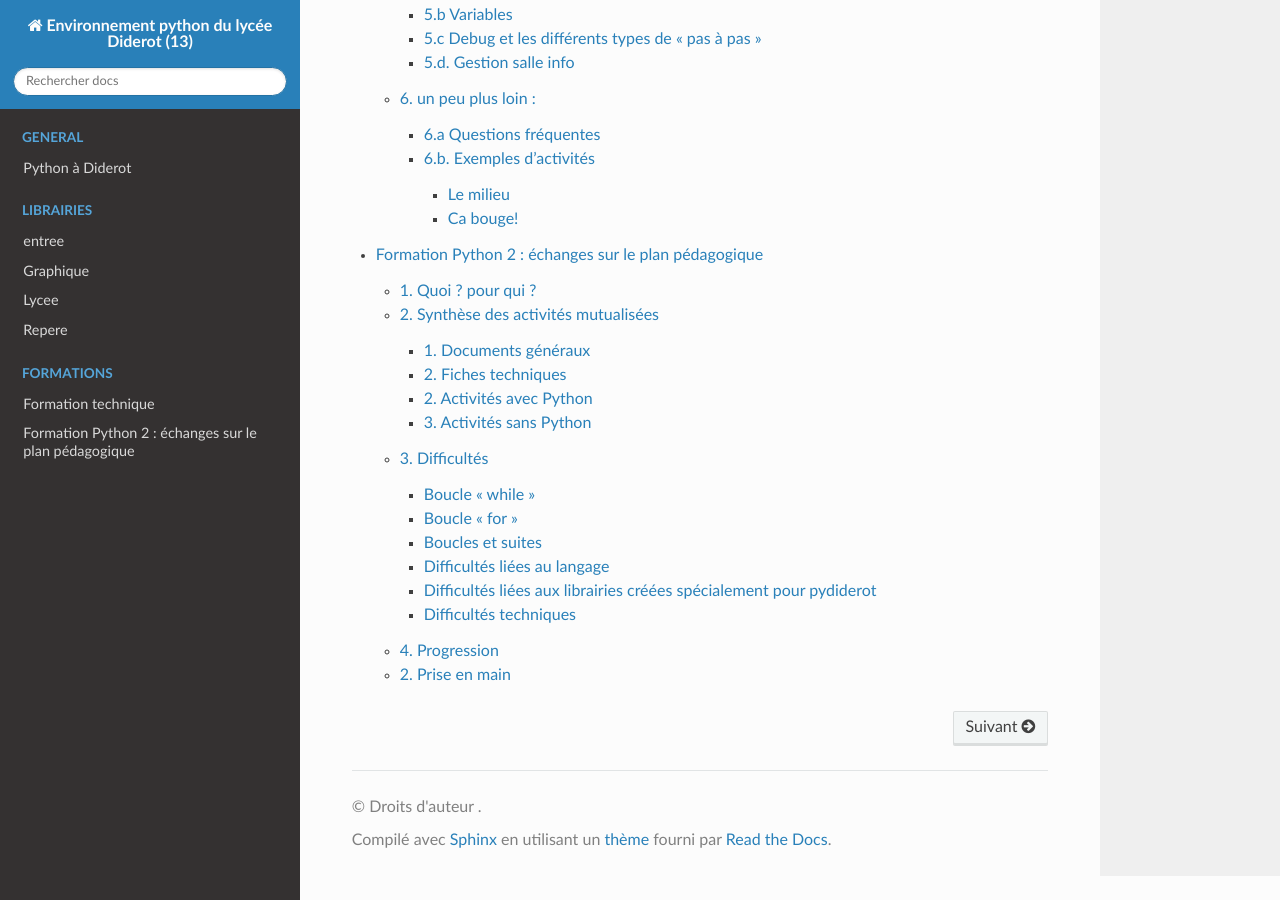
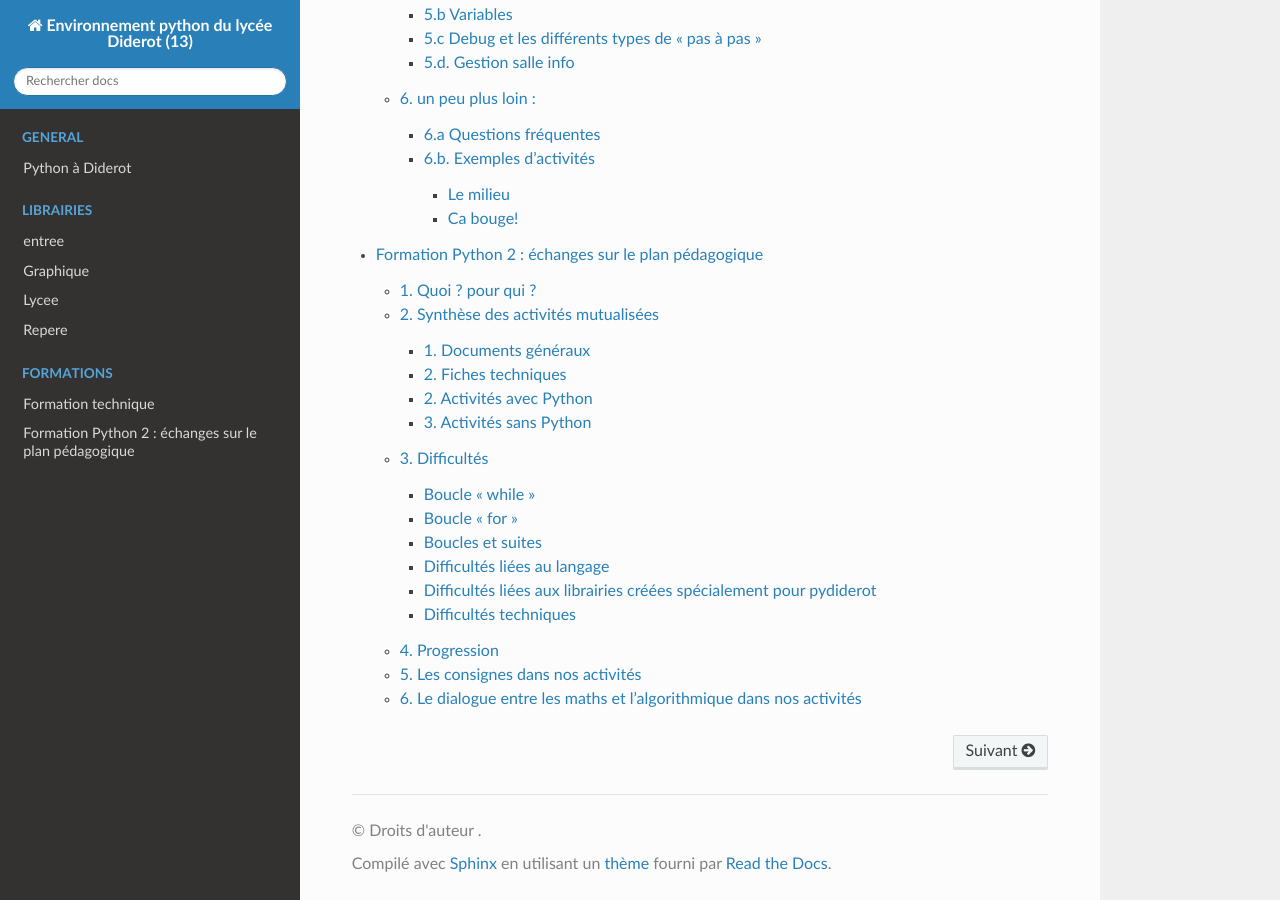
Before and after one commit to Pydiderot/pydiderotIDE, a Sphinx documentation site: the page built from docs/toctree.rst, in a window 1280 px wide and 900 px high, scrolled down 1945 px. Built offline with Sphinx 7.4.7 and the Read the Docs theme 2.0.0, drawn with Linux system fonts in a browser that asks for light colours; some of the changed lines change nothing that is shown.

Commit message:
Update enseignants2.md

````diff
--- a/docs/formation/enseignants2.md
+++ b/docs/formation/enseignants2.md
@@ -16,79 +16,92 @@
 
 ## 2. Synthèse des activités mutualisées
 
-Les documents qui se trouvent dans : `Atrium > Site des professeurs de maths > Documents > Python > Mutualisation` se répartissent ainsi : il y a des documents généraux, des fiches techniques, des activités à faire avec les élèves (certaines avec Python, d'autres sans Python).
+Les documents qui se trouvent dans : `Atrium > Mes sites > Professeurs de maths > Documents > Python > Mutualisation` se répartissent ainsi : il y a des documents généraux, des fiches techniques, des activités à faire avec les élèves (certaines avec Python, d'autres sans Python).
 
 #### 1. Documents généraux
  - une liste d'idées d'algorithmes qui peuvent être en lien avec les programmes
 
- *fichier "progression algo en parallèle.odt", Loïc*
+  *fichier "progression algo en parallèle.odt", Loïc*
+
 
  - quelques trames de séances très basiques sur la prise en main, les opérations de base, une première fonction, le début avec les listes (Python)
 
- *fichier "séances_python.odt", Loïc*
+  *fichier "séances_python.odt", Loïc*
+
 
  - des remarques sur l'introduction progressive de la notion de variable, avec quelques idées d'activités
 
- *fichier "progression début algo", Paul*
+  *fichier "progression début algo", Paul*
+
 
 #### 2. Fiches techniques
 
  - une fiche à donner aux élèves, reprenant la liste des commandes disponibles, avec à chaque fois une description et un exemple. Cette fiche correspond à un petit environnement javascript, du genre de celui [visible ici](http://byachepaul.web4me.fr/GeometrieJeuxVideo/2nde/build/index.html), et repris [en blockly ici](http://byachepaul.web4me.fr/blockly/v1/).
  Il faudrait la refaire pour pydiderot. Il serait sans doute judicieux également de créer un environnement Blockly qui mime pydiderot, de façon à pouvoir basculer facilement de l'un à l'autre, notamment en classe de seconde...
 
- *fichier "Liste instructions python.pdf", Paul*
+  *fichier "Liste instructions python.pdf", Paul*
 
 #### 2. Activités avec Python
 
  - deux activités sur la recherche du maximum d'une fonction (boucles while en python et utilisation de la librairie "repère")
 
- *fichier "2nde act algo fonction max.odt", Paul*
+  *fichier "2nde act algo fonction max.odt", Paul*
+
 
  - un TP de 1S avec boucle for, boucle while et librairie "repère"
 
- *fichier "TP_1S.odt", Clément*
+  *fichier "TP_1S.odt", Clément*
+
 
  - une activité de 1STI2D (prise en main de Python, boucle for, à réécrire avec la nouvelle version de pydiderot)
 
- *fichier "1STI2D_La fusée dans l’espace.pdf",Loïc*
+  *fichier "1STI2D_La fusée dans l’espace.pdf",Loïc*
+
 
  - une activité sur les suites en 1S qui donne lieu a un travail sur les boucles
 
- *fichier "Activités suites et boucles.pdf", Loïc*
+  *fichier "Activités suites et boucles.pdf", Loïc*
+
 
 #### 3. Activités sans Python
 
-- une activité sans ordinateur, pour mettre en évidence la notion de boucle et celle de variable
+ - une activité sans ordinateur, pour mettre en évidence la notion de boucle et celle de variable
 
- *fichier "act debranchee boucle et variable (1).odt", Paul*
+  *fichier "act debranchee boucle et variable (1).odt", Paul*
+
 
  - une activité sur la découverte de la dérivée de la fonction carrée en réalisant l'enveloppe d'une famille de droites (boucle 'for' *préparée* dans un outil Wims)
 
- *fichier "1STD2A act tangentes fonction carrée.odt", Paul*
+  *fichier "1STD2A act tangentes fonction carrée.odt", Paul*
+
 
  - une activité de 2nde pour utiliser les coordonnées (variable, boucle, code à modifier facilement, mais compliqué à écrire pour les élèves)(Javascript)
 
- *fichier "2nde act algo enonce (javascript).odt", Paul*
+  *fichier "2nde act algo enonce (javascript).odt", Paul*
+
 
  - une activité de seconde sur les vecteurs (coordonnées de vecteurs pour faire rebondir une balle en mouvement sur les parois d'un rectangle)(blockly)
 
- *fichier "act 2nde vecteurs blockly.odt", Paul*
+  *fichier "act 2nde vecteurs blockly.odt", Paul*
+
 
  - un exercice d'entraînement où il faut créer du code blockly
 
- *fichier "2nde axo algo blocklypouraujourdhui.odt", Paul*
+  *fichier "2nde axo algo blocklypouraujourdhui.odt", Paul*
 
-- une activité plus difficile où il faut utiliser les intervalles et la logique pour programmer une fonction qui détecte si deux rectangles s'intersectent ou non (pseudo-code / javascript)
 
- *fichier "2nde act algo jeu video intervalles.odt", Paul*
+ - une activité plus difficile où il faut utiliser les intervalles et la logique pour programmer une fonction qui détecte si deux rectangles s'intersectent ou non (pseudo-code / javascript)
+
+  *fichier "2nde act algo jeu video intervalles.odt", Paul*
+
 
  - Quelques idées pour la TSTD2A (javascript / pseudo-code)
 
- [*voir ici*](http://byachepaul.web4me.fr/GeometrieJeuxVideo/Tale/build/index.html)
+  [*voir ici*](http://byachepaul.web4me.fr/GeometrieJeuxVideo/Tale/build/index.html)
 
  - Quelques idées pour la seconde (javascript)
 
- [*voir ici*](http://byachepaul.web4me.fr/GeometrieJeuxVideo/2nde/build/index.html)
+  [*voir ici*](http://byachepaul.web4me.fr/GeometrieJeuxVideo/2nde/build/index.html)
 
 ## 3. Difficultés
 ### La notion de variable
@@ -96,22 +109,78 @@
 
 Ceci dit, différentes utilisations existent : `x=5` est plus simple à comprendre pour les élèves que `x=x+1` ou que `for j in range(5)`...
 
-Pour y aller en douceur, on peut par exemple faire une première activité "débranchée" (mais cela peut sembler inutile lorsqu'ils ont déjà travaillé ce genre de chose au collège...).
+Pour y aller en douceur, on peut par exemple faire une première activité "débranchée" (mais cela peut sembler inutile lorsqu'ils ont déjà travaillé ce genre de choses au collège...).
+
+Un exemple d'activité débranchée où le codage de `j=j+1` s'impose :
+
+.. figure:: https://raw.githubusercontent.com/cspaier/pydiderot/dev/docs/formation/variable_necessaire.PNG
+    :align: center
+    :width: 200px
+
 
 On peut aussi faire un travail préalable en maths (avant ou en parallèle du travail en algo) : faire une ou deux études de fonctions où les variables sont modélisées par des curseurs GeoGebra par exemple...
 
 ### La notion de boucle
+
+Remarques générales : la notion de boucle pose moins de problème aux élèves que la notion de variable. On peut très bien faire des boucles sans variable, par exemple en blockly ou en "débranché". L'instruction est alors du type "répéter 5 fois...". Les élèves comprennent très bien l'intérêt de demander à l'ordinateur de répéter plusieurs fois les mêmes instructions.
+
+Un exemple d'image qu'on peut générer avec une fonction "entier_aleatoire()" et des boucles de type "répéter 1000 fois". Aucune variable n'est nécessaire.
+
+.. figure:: https://raw.githubusercontent.com/cspaier/pydiderot/dev/docs/formation/avec_fonction_mais_sans_variable.PNG
+    :align: center
+    :width: 200px
+
+Une autre activité où une boucle est nécessaire :
+
+
+.. figure:: https://raw.githubusercontent.com/cspaier/pydiderot/dev/docs/formation/boucle_sans_variable.PNG
+    :align: center
+    :width: 250px
+
+Cependant, en Python, difficile de faire une boucle sans variable. On a essentiellement le choix entre "for j in range(5)" et "while j<5 : ... j=j+1". Dans les deux cas, le travail sur la variable "compteur" j s'impose.
+
+Une autre remarque : ce travail a un coût pour les élèves. Si on présente par exemple les quelques lignes de syntaxe permettant de faire une boucle "while", ces lignes ne paraissent pas naturelles. De plus, leur mémorisation par les élèves ne va pas du tout de soi. Enfin, ils ne comprennent pas forcément très vite à quel point ces quelques lignes permettent de résoudre un GRAND nombre de problèmes. Tous les ingrédients sont donc réunis pour que les élèves décrochent.
+
+Propositions de remèdes : aller progressivement, faire faire prendre conscience de l'utilité de la structure de boucle while...
+
+Voici un exemple d'activité débranchée pour mettre en évidence l'intérêt de faire une boucle.
+Cependant, on n'a pas besoin spécialement d'une boucle "while" !
+
+.. figure:: https://raw.githubusercontent.com/cspaier/pydiderot/dev/docs/formation/boucle_necessaire.PNG
+    :align: center
+    :width: 200px
+
+
+Un peu de comparaison entre les deux types de boucles :
+
 #### Boucle "while"
-nécessite d'expliquer `x=x+1`
 
-nécessite de traduire en langage python "tant que j < 5, il faut répéter ..... fin."
+Exemple simple :
+```python
+x=0
+while x<3:
+   print(x)
+   x=x+1
+print('fini !')
+```
+L'utilisation de cette boucle nécessite d'expliquer `x=x+1`
 
-le "il faut répéter" se traduit par une virgule !
+Elle nécessite de traduire en langage python "tant que j < 5, il faut répéter ..... fin."
 
-le "fin" se traduit par une absence de tabulation !
+Le "il faut répéter" se traduit par "deux points" !
+
+Le "fin" se traduit par une absence de tabulation ! (Donc il faut expliquer ce qu'est une tabulation...)
 
 #### Boucle "for"
-nécessite d'expliquer le range()...
+
+Exemple simple :
+```python
+for x in range(3):
+   print(x)
+print('fini !')
+```
+Cette boucle nécessite d'expliquer le range()...
+
 La difficulté peut-être contournée dans un premier temps par l'intruction suivante :
 ```python
 
@@ -121,21 +190,28 @@
 ```
 en calculant seulement le U au rang 8.
 
+
+
 #### Boucles et suites
-Observations après l'activité boucle et suite (cf. plus haut). Il y a beaucoup de variables à considérer pour une suite Un. Les valeurs et rang initiaux, les valeurs et rang finaux désirés et un compteur de boucle : tout les rangs intermédiaires qu'il faille calculer.
+Observations après l'activité boucle et suite (cf. plus haut). Il y a beaucoup de variables à considérer pour une suite Un. Les valeurs et rang initiaux, les valeurs et rang finaux désirés et un compteur de boucle : tout les rangs intermédiaires qu'il faut calculer.
 
-Le N dans Un en math joue à la fois le rang final et le compteur de la boucle.
+Le N dans Un en math joue à la fois le rôle de rang final et de compteur de la boucle...
 
 #### Difficultés liées au langage
-il faut expliquer le fait qu'il y a du code qu'on écrit en général dans un fichier et qu'il y a ensuite l'exécution du code
 
-que l'indentation a du sens
+Python est un langage assez naturel et souple à utiliser, mais il y a quand même pleins de choses plus ou moins implicites chez les programmeurs et qui doivent être expliquées et travaillées avec les élèves. Petite liste :
 
-que les commandes sont suivies de parenthèses, sans espace (comme par exemple `print('coucou')`)
+Il faut expliquer le fait qu'il y a du code qu'on écrit en général dans un fichier et qu'il y a ensuite l'exécution du code.
 
-les différents types (ou au moins les marqueurs "guillemets" pour le type string)
+Que l'indentation a du sens et qu'il ne faut pas indenter n'importe comment.
 
-que la fonction `input()` renvoir un string lorsqu'on lui passe un chiffre et qu'il faille le convertir avec int. Ex :
+Que les commandes sont suivies de parenthèses, sans espace (comme par exemple `print('coucou')`)
+
+Expliquer aussi les différents types (ou au moins les marqueurs "guillemets" pour le type `string`)
+
+Que la fonction `input()` renvoie un string lorsqu'on lui passe un nombre et qu'il faut le convertir avec `int()`.
+
+Exemple :
 ```python
 
 n=input("donner un nombre : ")
@@ -143,91 +219,93 @@
 
 ```
 
-
-
 #### Difficultés liées aux librairies créées spécialement pour pydiderot
 
-il est difficile de devoir sans cesse réécrire au tableau les noms des commandes
+Pydiderot contient le langage Python, l'IDE Thonny, quelques librairies couramment utilisées en Python et quelques librairies spécialement créées pour faciliter le codage à des élèves de lycée. ces dernières librairies ont été créées par d'autres et un peu modifiées pour le lycée Diderot, ou parfois créées spécialement pour le lycée Diderot.
 
-de plus, les nommages ne sont pas forcément ultra-judicieux.
+Elles induisent fatalement quelques problèmes (mais en même temps elle permettent bien sûr de coder facilement des trucs intéressants et normalement inaccessibles pour des débutants !). Petite revue :
 
-Conclusion : faire un doc papier avec les différentes commandes + pour l'année prochaine, renommer les commandes. Le plus cohérent avec python existant : nommer les commandes en anglais + conserver la même structure par exemple au lieu de `creer_fenetre()` et `trace_point()`, mettre : `window()` et `point()`
+Il est difficile de devoir sans cesse réécrire au tableau les noms des commandes.
+De plus, les nommages ne sont pas forcément ultra-judicieux.
 
-On peut multiplier les fonctions : faire une fonction `fenetre()` ET une fonction `window()` qui font la même chose.
+Conclusion : d'où la proposition ci-dessus de créer un document pdf avec les différentes commandes + pour l'année prochaine, renommer les commandes. Le plus cohérent avec python existant : nommer les commandes en anglais + conserver la même structure par exemple au lieu de `creer_fenetre()` et `trace_point()`, mettre : `window()` et `point()`.
+
+Autre proposition : on peut multiplier les fonctions (faire des alias) : faire une fonction `fenetre()` ET une fonction `window()` qui font la même chose.
+
 #### Difficultés techniques
 
-les plantages de la nouvelle version de pydiderot : aucun réel plantage détecté, par contre une difficulté liée sans doute à l'installation sur le réseau du lycée : souvent, thonny se met à "ramer". Dans ce cas, il suffit de le fermer et de le réouvrir. Le travail est automatiquement enregistré, donc rien n'est perdu.
+Les plantages de la nouvelle version de pydiderot : aucun réel plantage n'a été détecté, par contre une difficulté liée sans doute à l'installation sur le réseau du lycée revient fréquemment. Thonny se met à "ramer". Dans ce cas, il suffit de le fermer et de le réouvrir. Le travail est automatiquement enregistré, donc rien n'est perdu. Ca fait juste un peu "bricolage"...
 
 ## 4. Progression
 
-**********la suite est à modifier*****************
-## 2. Prise en main
-.. figure:: https://raw.githubusercontent.com/cspaier/pydiderot/dev/docs/formation/algo_pretexte_pour_etude_math.PNG
+### Seconde :
+ - boucle (sans variable)
+ - variable (en liaison avec les fonctions d'une variable en maths)
+ - boucle avec varaible, mais simple (que des while avec la variable compteur qui est utilisée de façon hyper standardisée ?)
+ - fonction (en liaison avec les fonctions en maths)
+ - condition "if..." (pas de difficulté our les élèves ?)
+
+### Première :
+ - quelques listes
+ - boucle for
+ - boucles avec variables plus compliquées (typiquement : boucles pour résoudre les problèmes sur les suites, dans lesquels il y a aussi bien un travail possible sur l'indice de la suite que sur la valeur du terme de la suite)
+
+### Terminale :
+ - rien de plus, retravail de ces notions
+
+## 5. Les consignes dans nos activités
+
+Quand on lit tout ce qui a été mutualisé, on peut regrouper les activités en fonction (par exemple) du type de consigne.
+
+Une consigne très bête, mais parfois très utile : *recopiez ces lignes de code et faites les s'exécuter sur votre machine !*
+
+.. figure:: https://raw.githubusercontent.com/cspaier/pydiderot/dev/docs/formation/consigne_recopier_solution.PNG
     :align: center
-    :width: 600px
+    :width: 400px
 
+Une consigne un peu différente : *recopiez puis analysez*
 
-
-.. figure:: https://raw.githubusercontent.com/cspaier/pydiderot/dev/docs/formation/avec_fonction_mais_sans_variable.PNG
+.. figure:: https://raw.githubusercontent.com/cspaier/pydiderot/dev/docs/formation/consigne_recopier_puis_analyser.PNG
     :align: center
     :width: 200px
 
+Une autre consigne, qui marche super bien mais qui n'apprend sans doute pas réellement aux élèves à coder : *modifiez ces lignes de code pour qu'on obtienne tel ou tel résultat* (Les élèves aiment bien et ils arrivent assez vite au résultat demandé en tâtonnant. Cependant : ils s'inventent des tas de "théorèmes élèves" sur le code qu'ils manipulent (c'est à dire qu'ils le comprennent souvent assez mal). Par ailleurs, si on leur demande par la suite de coder un petit programme à partir de zéro, c'est assez catastrophique si ça n'a pas été travaillé également de façon approfondie.
 
+.. figure:: https://raw.githubusercontent.com/cspaier/pydiderot/dev/docs/formation/consigne_modif_code.PNG
+    :align: center
+    :width: 300px
 
-.. figure:: https://raw.githubusercontent.com/cspaier/pydiderot/dev/docs/formation/boucle_necessaire.PNG
+Un exemple de consigne totalement non technique (là, au contraire, il s'agit vraiment de codage !) :
+
+.. figure:: https://raw.githubusercontent.com/cspaier/pydiderot/dev/docs/formation/consignes_non_techniques.PNG
     :align: center
-    :width: 200px
+    :width: 500px
 
+Un autre exemple :
 
+.. figure:: https://raw.githubusercontent.com/cspaier/pydiderot/dev/docs/formation/consignes_non_techniques2.PNG
+    :align: center
+    :width: 500px
 
-
-.. figure:: https://raw.githubusercontent.com/cspaier/pydiderot/dev/docs/formation/boucle_sans_variable.PNG
-    :align: center
-    :width: 250px
-
+Un exemple de type "mini projet" où la consigne est très libre.
+Cependant, le guidage provient du fait que les élèves vont essentiellement copier les exemples qui ont été travaillés précédemment.
 
 .. figure:: https://raw.githubusercontent.com/cspaier/pydiderot/dev/docs/formation/consigne_liberte_guidee.PNG
     :align: center
     :width: 500px
 
+## 6. Le dialogue entre les maths et l'algorithmique dans nos activités
 
-.. figure:: https://raw.githubusercontent.com/cspaier/pydiderot/dev/docs/formation/consigne_modif_code.PNG
+Quand on lit tout ce qui a été mutualisé, on peut aussi regrouper les activités en fonction de l'objectif qui est présenté aux élèves.
+
+Ici, un problème d'algorithmique devient le prétexte pour une étude mathématique qui utilise la notion d'intervalle de façon un peu inhabituelle :
+
+.. figure:: https://raw.githubusercontent.com/cspaier/pydiderot/dev/docs/formation/algo_pretexte_pour_etude_math.PNG
     :align: center
-    :width: 300px
+    :width: 600px
 
-
-.. figure:: https://raw.githubusercontent.com/cspaier/pydiderot/dev/docs/formation/consigne_recopier_puis_analyser.PNG
-    :align: center
-    :width: 200px
-
-
-.. figure:: https://raw.githubusercontent.com/cspaier/pydiderot/dev/docs/formation/consigne_recopier_solution.PNG
-    :align: center
-    :width: 400px
-
-
-.. figure:: https://raw.githubusercontent.com/cspaier/pydiderot/dev/docs/formation/consignes_non_techniques.PNG
-    :align: center
-    :width: 500px
-
+ici ?
 
 .. figure:: https://raw.githubusercontent.com/cspaier/pydiderot/dev/docs/formation/prof_programme_util_justif_exp_math.PNG
     :align: center
     :width: 250px
-
-
-.. figure:: https://raw.githubusercontent.com/cspaier/pydiderot/dev/docs/formation/variable_necessaire.PNG
-    :align: center
-    :width: 200px
-
-
-
-
-
-
-### Quelques instructions à essayer dans le shell :
-```python
-3 + 4
-print("hello world")
-"hello" + "world"
-```
````
